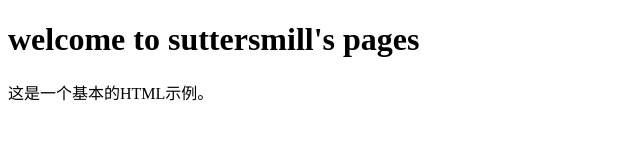
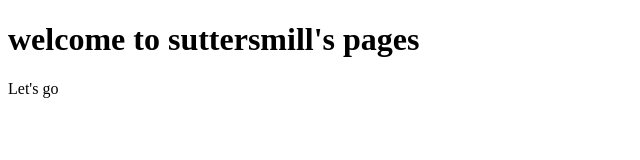
Before and after one commit to suttersmill/suttersmill.github.io, a plain HTML site: page index.html in a window 1280 px wide. Shown: the whole page, without its empty margins (0-640 px from the left). Drawn offline with Linux system fonts and the light colour scheme.

Commit message:
Update index.html

```diff
--- a/index.html
+++ b/index.html
@@ -3,10 +3,10 @@
 <head>
     <meta charset="UTF-8">
     <meta name="viewport" content="width=device-width, initial-scale=1.0">
-    <title>简单网页</title>
+    <title>Suttersmill</title>
 </head>
 <body>
     <h1>welcome to suttersmill's pages</h1>
-    <p>这是一个基本的HTML示例。</p>
+    <p>Let's go</p>
 </body>
 </html>
```
